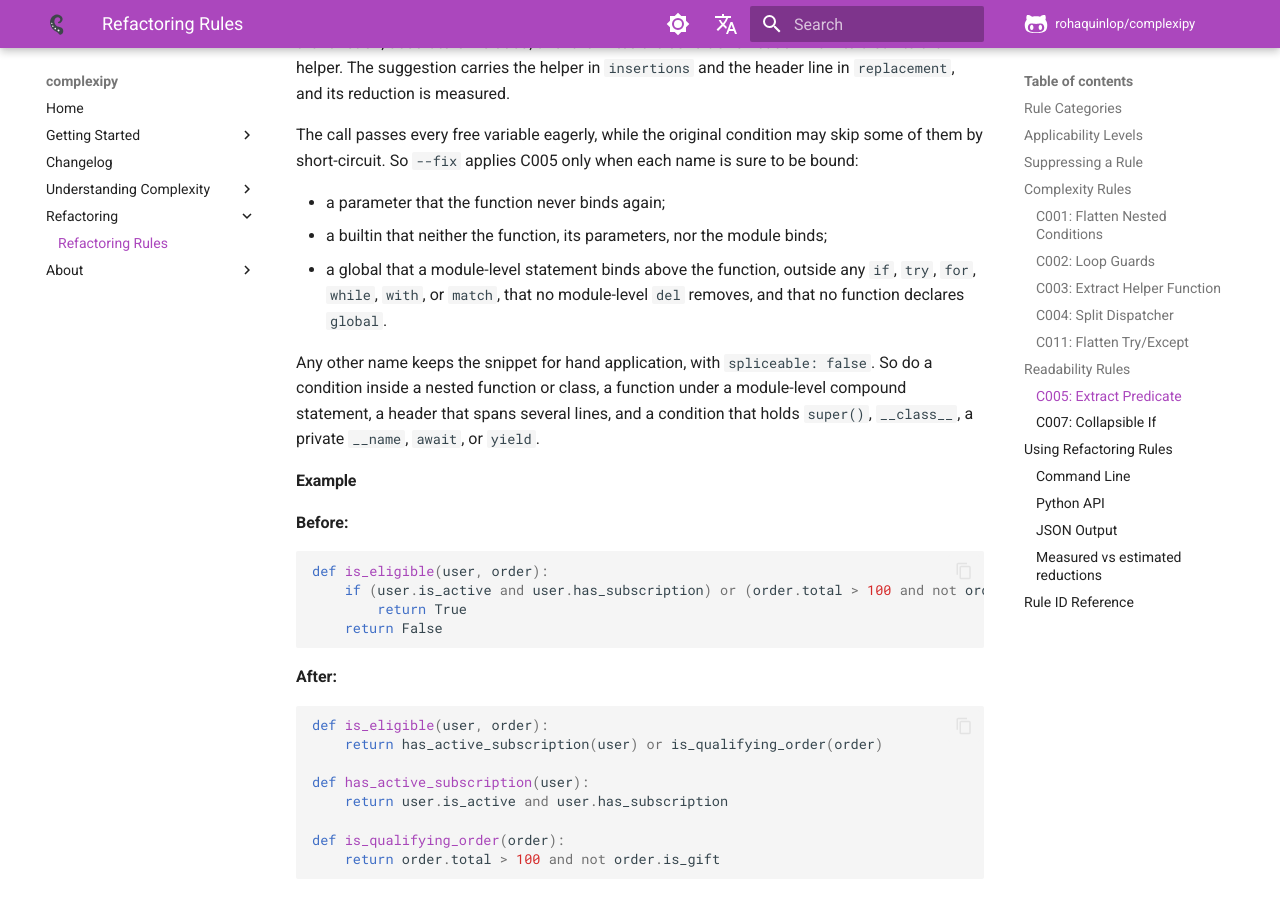
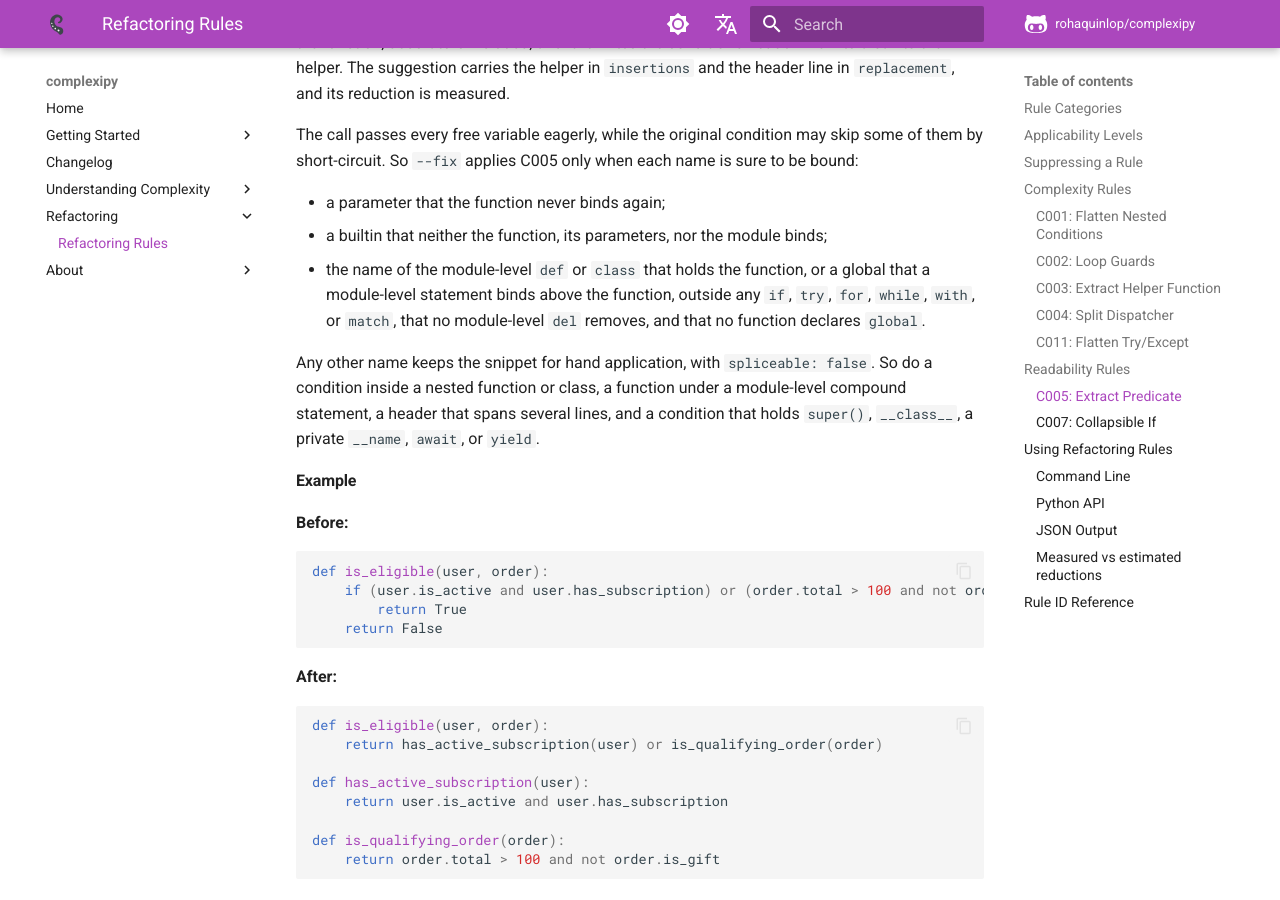
Before and after one commit to rohaquinlop/complexipy, an MkDocs documentation site: the page built from docs/refactoring-rules.md, in a window 1280 px wide and 900 px high, scrolled down 8094 px. Built offline with MkDocs 1.6.1 and Material for MkDocs 9.7.7, drawn with Linux system fonts in a browser that asks for light colours; comment, search, counter and statistics services are not loaded.

Commit message:
docs: name the holding statement as a safe C005 global

```diff
--- a/docs/refactoring-rules.md
+++ b/docs/refactoring-rules.md
@@ -355,7 +355,7 @@ The call passes every free variable eagerly, while the original condition may sk
 
 - a parameter that the function never binds again;
 - a builtin that neither the function, its parameters, nor the module binds;
-- a global that a module-level statement binds above the function, outside any `if`, `try`, `for`, `while`, `with`, or `match`, that no module-level `del` removes, and that no function declares `global`.
+- the name of the module-level `def` or `class` that holds the function, or a global that a module-level statement binds above the function, outside any `if`, `try`, `for`, `while`, `with`, or `match`, that no module-level `del` removes, and that no function declares `global`.
 
 Any other name keeps the snippet for hand application, with `spliceable: false`. So do a condition inside a nested function or class, a function under a module-level compound statement, a header that spans several lines, and a condition that holds `super()`, `__class__`, a private `__name`, `await`, or `yield`.
 
```
Also changed, not shown: docs/es/refactoring-rules.md (+1 -1 lines), 1 other file.
